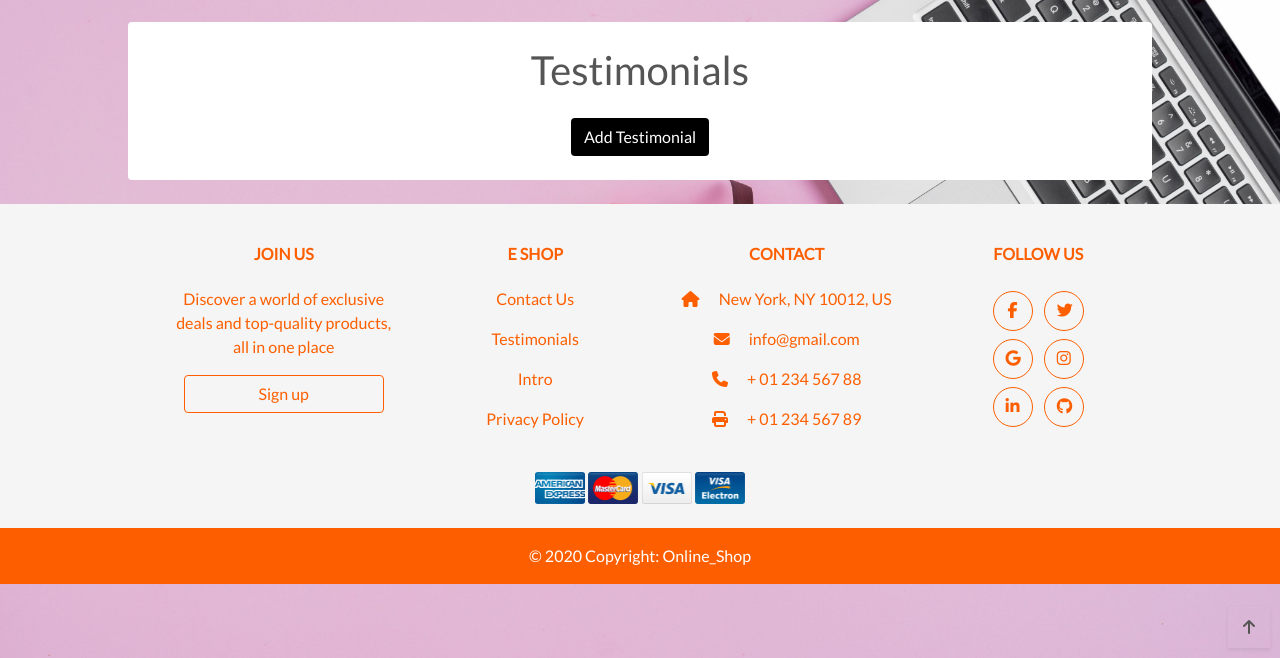
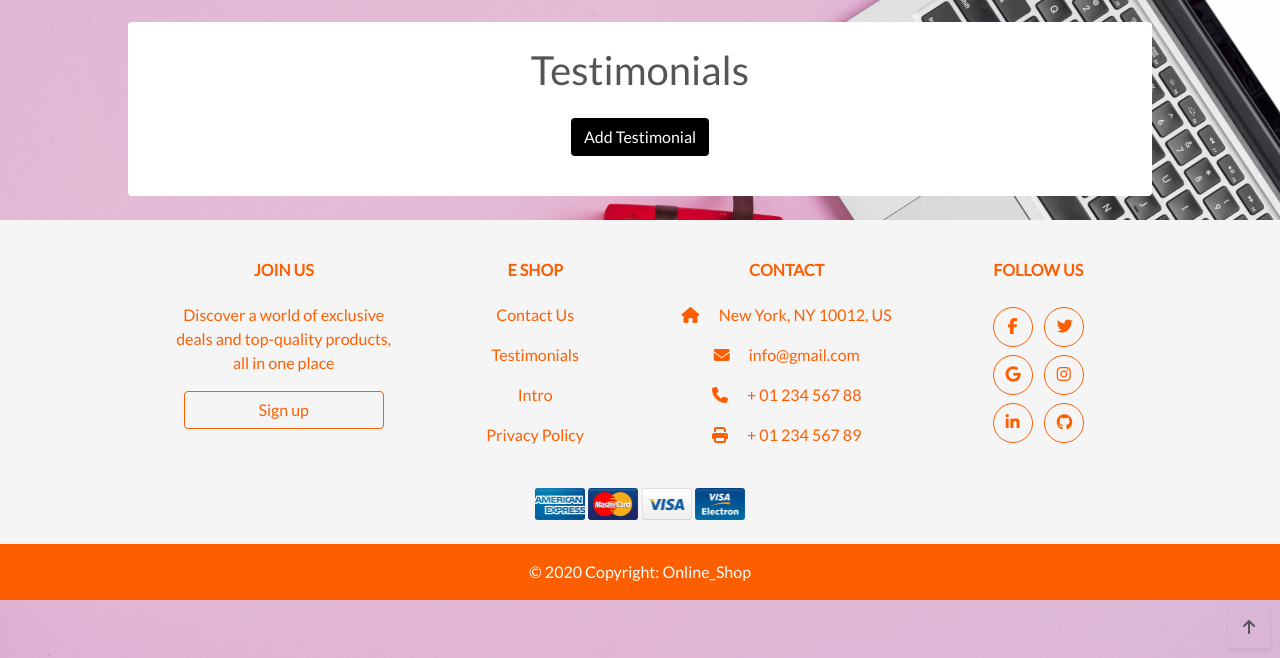
Before and after one commit to Marcopolo1975/PP-5, a Django app: page /testimonials/testimonials/ in a window 1280 px wide. Shown: the part 142-800 px from the top of the page. Run offline with Django 3.2, Linux system fonts and the light colour scheme; data that the repository does not hold is empty; some libraries are stand-ins or nearby versions.

Commit message:
add socail buttons css, add bottom padding to testimonials page

```diff
--- a/static/css/base.css
+++ b/static/css/base.css
@@ -241,14 +241,14 @@ footer p {
 }
 
 .button-signup:hover,
-.btn-primary:hover {
+.btn-outline-light:hover {
     border: 1px solid #fd5f00;
     background:#fd5f00;
     color: white;
     box-shadow: 0 .5rem 1rem rgba(0, 0, 0, .10)
 }
 
-.btn-primary {
+.btn-outline-light {
     border: 1px solid #fd5f00;
     color:#fd5f00 ;
     background: transparent;
--- a/templates/includes/footer.html
+++ b/templates/includes/footer.html
@@ -64,31 +64,31 @@
             <h6 class="text-uppercase mb-4 font-weight-bold">Follow us</h6>
 
             <!-- Facebook -->
-            <a class="btn btn-primary btn-floating m-1"
+            <a class="btn btn-outline-light btn-floating m-1"
                href="https://www.facebook.com/" target="_blank" rel="noopener"
                role="button"><i class="fab fa-facebook-f"></i></a>
 
             <!-- Twitter -->
-            <a class="btn btn-primary btn-floating m-1"
+            <a class="btn btn-outline-light btn-floating m-1"
                href="https://twitter.com/" target="_blank" rel="noopener"
                role="button"><i class="fab fa-twitter"></i></a>
 
             <!-- Google -->
-            <a class="btn btn-primary btn-floating m-1"
+            <a class="btn btn-outline-light btn-floating m-1"
                href="https://www.google.com/" target="_blank" rel="noopener"
                role="button"><i class="fab fa-google"></i></a>
 
             <!-- Instagram -->
-            <a class="btn btn-primary btn-floating m-1"
+            <a class="btn btn-outline-light btn-floating m-1"
                href="https://www.instagram.com/" target="_blank" rel="noopener"
                role="button"><i class="fab fa-instagram"></i></a>
 
             <!-- Linkedin -->
-            <a class="btn btn-primary btn-floating m-1"
+            <a class="btn btn-outline-light btn-floating m-1"
                href="https://www.linkedin.com/" target="_blank" rel="noopener"
                role="button"><i class="fab fa-linkedin-in"></i></a>
             <!-- Github -->
-            <a class="btn btn-primary btn-floating m-1"
+            <a class="btn btn-outline-light btn-floating m-1"
                href="https://github.com/" target="_blank" rel="noopener"
                role="button"><i class="fab fa-github"></i></a>
           </div>
--- a/testimonials/templates/testimonials/testimonials.html
+++ b/testimonials/templates/testimonials/testimonials.html
@@ -26,7 +26,7 @@
         </div>
     </div>
     <br>
-    <div class="container mb-4">
+    <div class="container mb-4 p-2">
         <div class="card-block">
             {% for testimonial in testimonial_list  %}
             <div class="card h-100 shadow p-3 bg-white rounded mb-4">
```
